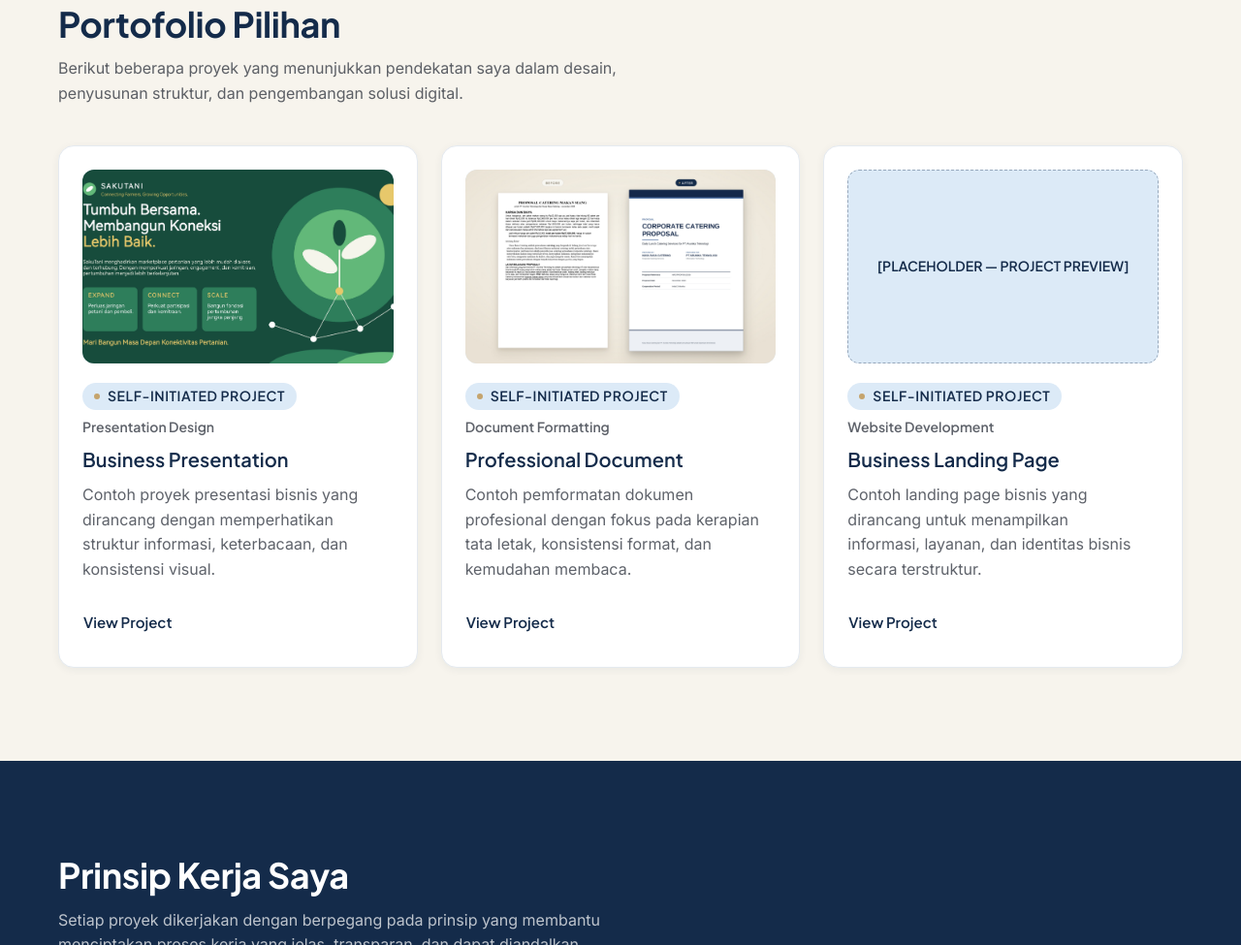
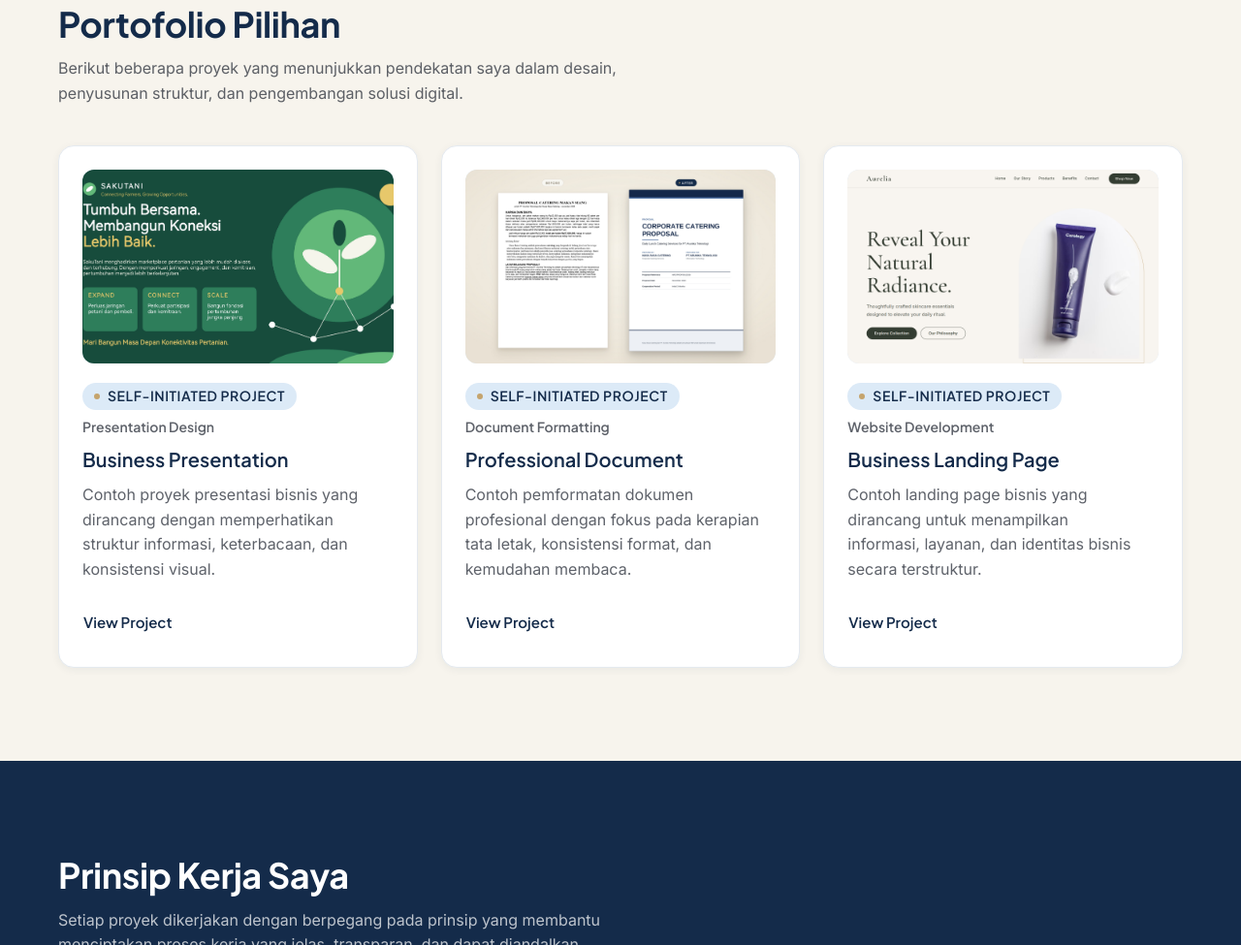
Before and after one commit to arafatufd/esa-aud-portofolio, a plain HTML site: page index.html in a window 1280 px wide. Shown: the part 3142-4117 px from the top of the page at 97% size. Drawn offline with Linux system fonts and the light colour scheme.

Commit message:
update index.html

```diff
--- a/index.html
+++ b/index.html
@@ -323,9 +323,7 @@
 
           <article class="card project-card">
             <div class="media">
-              <div class="placeholder">
-                <span class="placeholder__label">[PLACEHOLDER — PROJECT PREVIEW]</span>
-              </div>
+              <img src="assets/img/business-landing-page/project-003-hero.jpg" alt="Professional Document">
             </div>
             <div class="project-card__body">
               <div class="project-card__meta">
```
